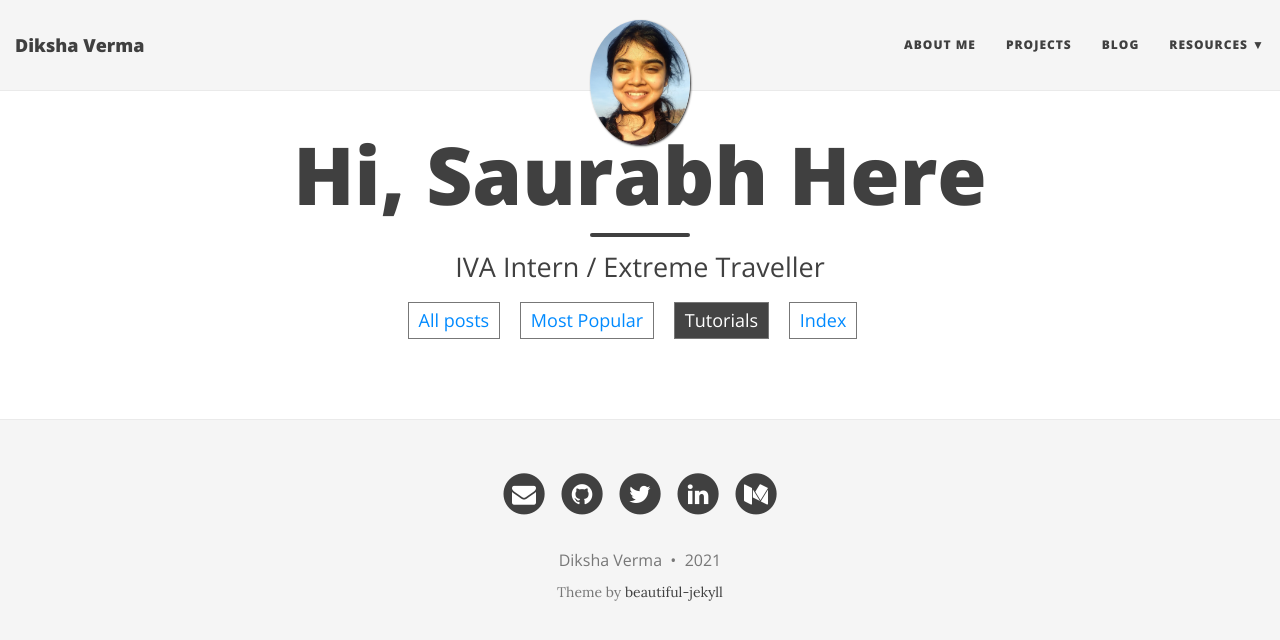
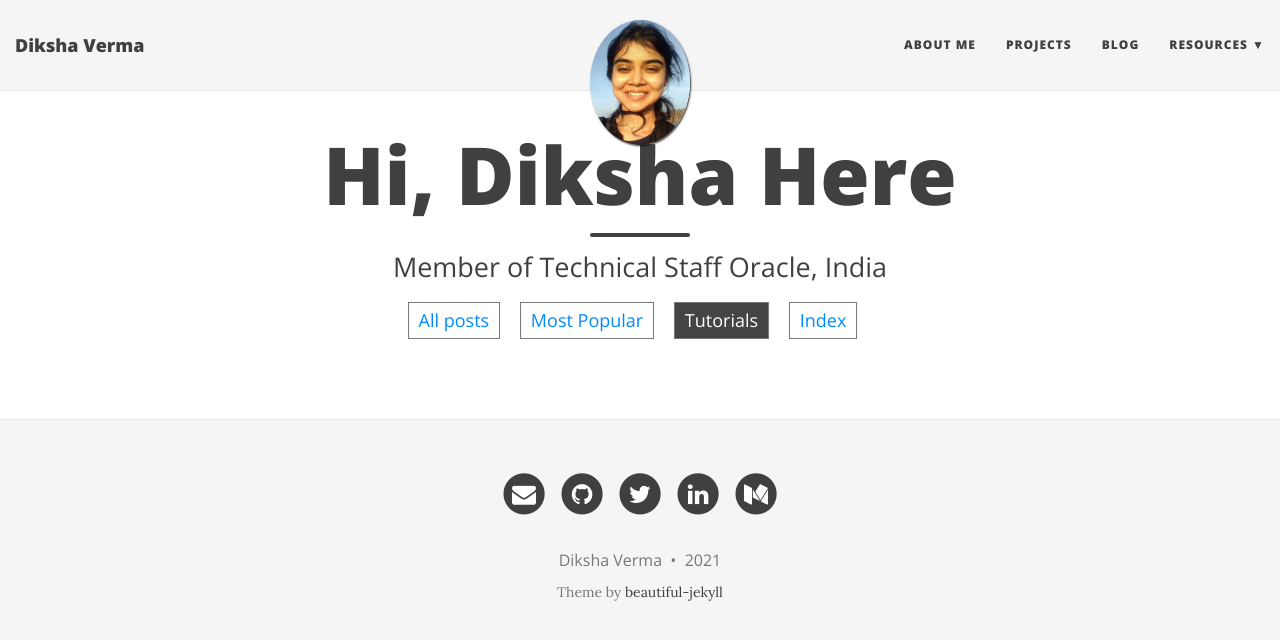
Before and after one commit to zenithexpo/temporary, a Jekyll site: the page built from tutorials.md, in a window 1280 px wide. Shown: the top 640 px of the page. Built offline with Jekyll 4.4.1, drawn with Linux system fonts in a browser that asks for light colours; nearby versions of some CDN libraries.

Commit message:
Update tutorials.md

```diff
--- a/tutorials.md
+++ b/tutorials.md
@@ -1,7 +1,7 @@
 ---
 layout: page
-title: "Hi, Saurabh Here"
-subtitle: IVA Intern / Extreme Traveller
+title: "Hi, Diksha Here"
+subtitle: Member of Technical Staff Oracle, India
 css: "/css/index.css"
 ---
 
```
